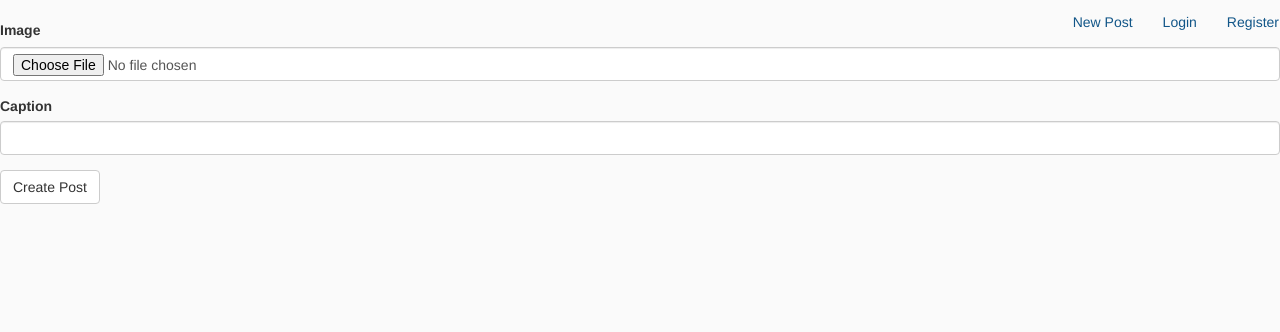
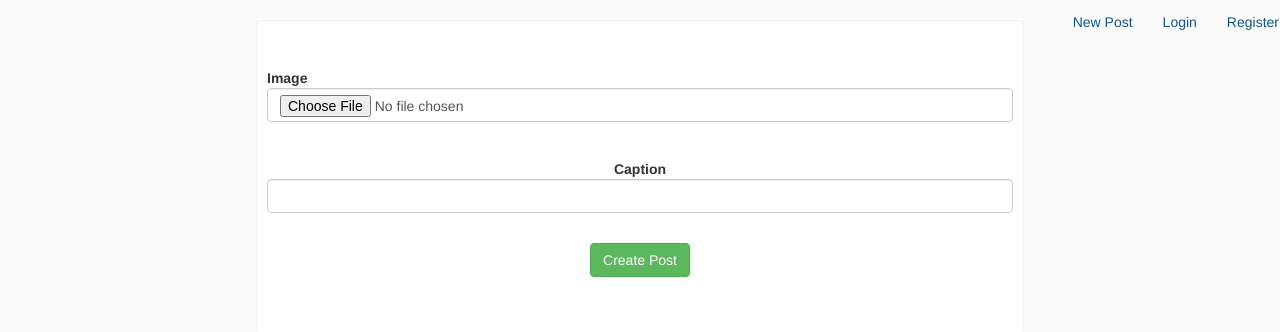
Before and after one commit to msilvaj/instagram_project_with_rails, a Rails app: page /posts/new in a window 1280 px wide. Shown: the part 54-386 px from the top of that part. Run offline with Rails 7, Linux system fonts and the light colour scheme; the page is wider than the window, and the part outside it is not shown; style sheets or scripts are compiled from the project's sources; some libraries are stand-ins or nearby versions.

Commit message:
Tidy up visual with bootstrap classes on posts/new

```diff
--- a/app/views/posts/new.html.erb
+++ b/app/views/posts/new.html.erb
@@ -1,7 +1,13 @@
-<%= simple_form_for @post do |f|%>
-
-<%= f.input :image %>
-<%= f.input :caption %>
-<%= f.button :submit %>
-
+<div class="form-wrapper">
+  <%= simple_form_for @post, html: { class: 'form-horizontal', multipart: true } do |f| %>
+    <div class="form-group">
+    <%= f.input :image %>
+    </div>
+    <div class="form-group text-center">
+    <%= f.input :caption %>
+    </div>
+    <div class="form-group text-center">
+    <%= f.button :submit, class: 'btn-success' %>
+    </div>
+</div>
 <%end%>
```
